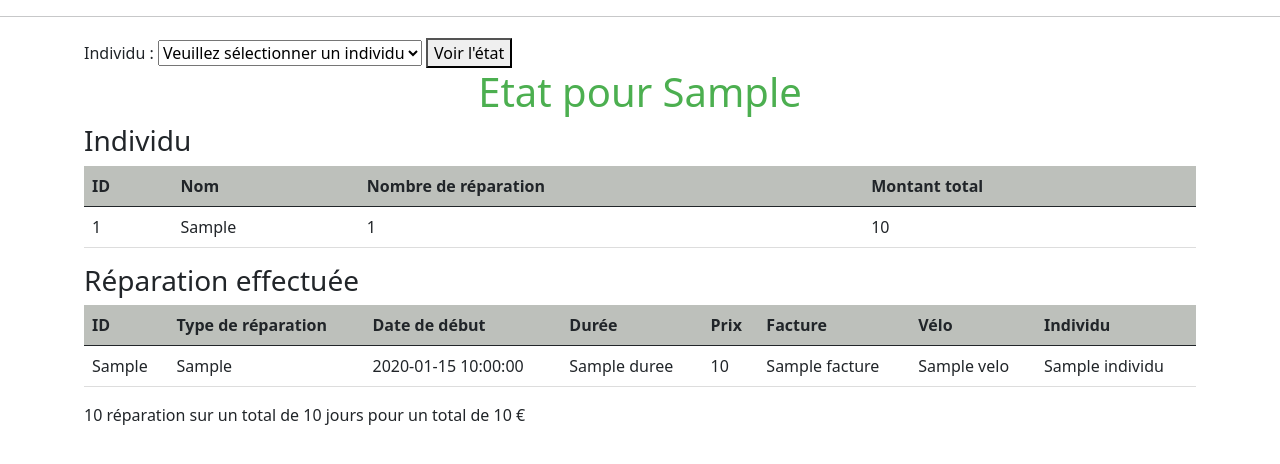
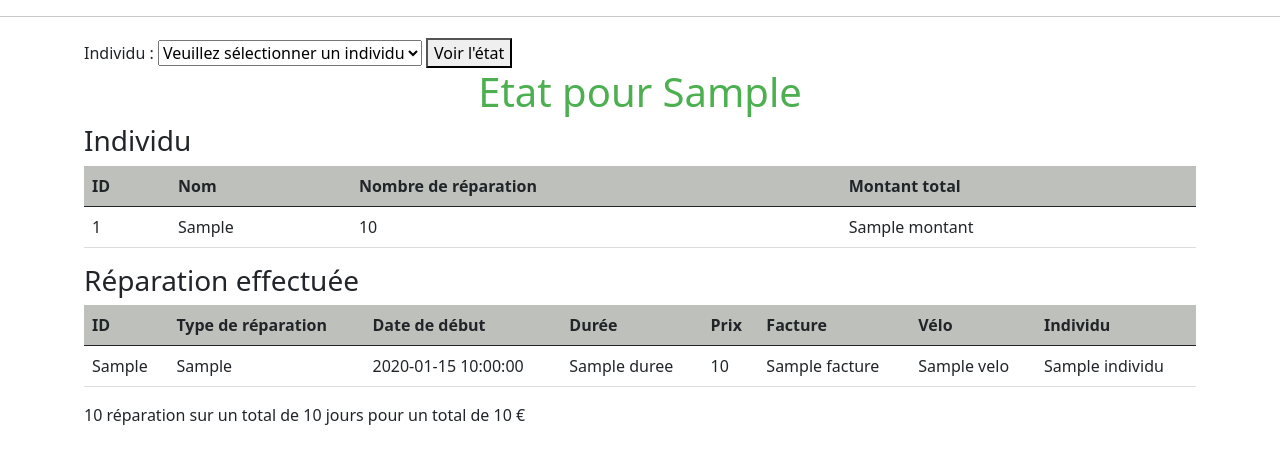
Before and after one commit to TimotheSandt/SAE1.03-1.04, a Flask app: template www/templates/reparation/etat_reparation.html in a window 1280 px wide. Shown: the part 56-520 px from the top of the page. Run offline with Flask 3, Linux system fonts and the light colour scheme; the template is opened without the code that fills it: most values are stand-ins (such as "Sample title", 1, 10 or a date in 2020); some libraries are stand-ins or nearby versions.

Commit message:
test 2.12 etat_reparation

```diff
--- a/www/app.py
+++ b/www/app.py
@@ -785,9 +785,8 @@ def render_etat_reparation(id_individu):
 
     # recherche  des statistiques
     mycursor = get_db().cursor()
-    sql =   ''' SELECT ROUND(SUM(Facture.prix_total), 2) AS montant_total, COUNT(Reparation.code_reparation) AS nb, SUM(Reparation.duree_reparation + 1) AS duree_total
+    sql =   ''' SELECT ROUND(SUM(Reparation.prix_main_d_oeuvre), 2) AS montant_total, COUNT(Reparation.code_reparation) AS nb, SUM(Reparation.duree_reparation + 1) AS duree_total
                 FROM Reparation
-                JOIN Facture ON Reparation.id_facture = Facture.id_facture
                 WHERE Reparation.id_individu = %s
                 GROUP BY Reparation.id_individu;
             '''
--- a/www/templates/reparation/etat_reparation.html
+++ b/www/templates/reparation/etat_reparation.html
@@ -62,8 +62,8 @@
                     <tr>
                         <td>{{ individu.id }}</td>
                         <td>{{ individu.nom_prenom }}</td>
-                        <td>{{ individu.nb_reparation }}</td>
-                        <td>{{ individu.montant_total }}</td>
+                        <td>{{ individu.nb }}</td>
+                        <td>{{ individu.montant }}</td>
                     </tr>
                 </tbody>
             </table>
```
